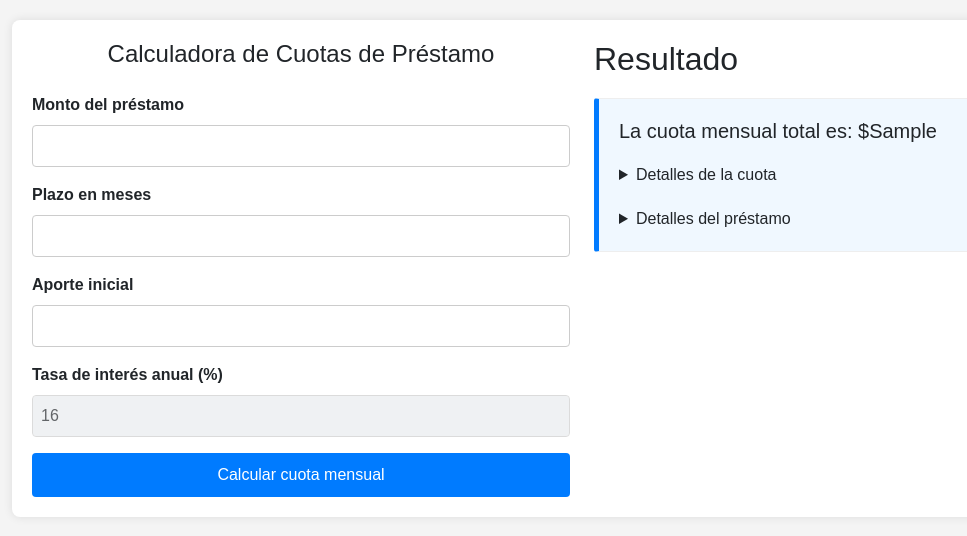
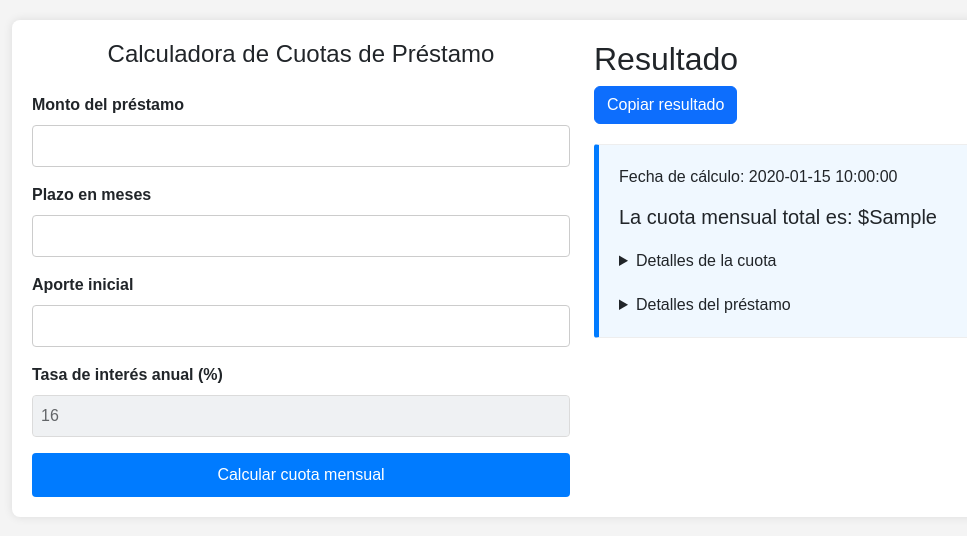
Before and after one commit to ecusi16/Public_CalculadoraCuotas, a Flask app: template templates/index.html in a window 1280 px wide. Shown: the top 536 px of the page, without its empty margins (58-1025 px from the left). Run offline with Flask 3, Linux system fonts and the light colour scheme; the template is opened without the code that fills it: most values are stand-ins (such as "Sample title", 1, 10 or a date in 2020).

Commit message:
Agregar opcion copiar en portapapeles

```diff
--- a/app.py
+++ b/app.py
@@ -1,5 +1,6 @@
 from flask import Flask, render_template, request, Blueprint, flash
 from calculadora_cuotas import obtener_cuota_mensual_total
+from datetime import datetime
 
 main = Blueprint('main', __name__)
 
@@ -12,6 +13,9 @@ def index():
     monto = None
     plazo = None
     aporte_inicial = None
+
+    # Obtener la fecha actual
+    fecha_calculo = datetime.now().strftime('%Y-%m-%d %H:%M:%S')
     if request.method == 'POST':
         try:
             monto = float(request.form['monto'])
@@ -31,7 +35,8 @@ def index():
 
             return render_template('index.html', cuota_mensual=cuota_mensual, detalles=detalles, \
                             tasa_interes=tasa_interes, monto=monto, \
-                            plazo=plazo, aporte_inicial=aporte_inicial)
+                            plazo=plazo, aporte_inicial=aporte_inicial,
+                            fecha_calculo=fecha_calculo)
         except ValueError as e:
             error_message = str(e)
         except Exception as e:
@@ -42,7 +47,8 @@ def index():
     return render_template('index.html', cuota_mensual=cuota_mensual, \
                            detalles=detalles, \
                            tasa_interes=tasa_interes, monto=monto, \
-                           plazo=plazo, aporte_inicial=aporte_inicial)
+                           plazo=plazo, aporte_inicial=aporte_inicial,
+                           fecha_calculo=fecha_calculo)
 
 
 def create_app():
--- a/templates/index.html
+++ b/templates/index.html
@@ -72,6 +72,49 @@
             border-left-color: #007bff;
             background-color: #f0f8ff;
         }
+
+        /* Estilos para el popup de notificación */
+        #notification {
+            visibility: hidden;
+            min-width: 250px;
+            margin-left: -125px;
+            background-color: #333;
+            color: #fff;
+            text-align: center;
+            border-radius: 2px;
+            padding: 16px;
+            position: fixed;
+            z-index: 1;
+            left: 50%;
+            bottom: 30px;
+            font-size: 17px;
+        }
+
+        #notification.show {
+            visibility: visible;
+            -webkit-animation: fadein 0.5s, fadeout 0.5s 2.5s;
+            animation: fadein 0.5s, fadeout 0.5s 2.5s;
+        }
+
+        @-webkit-keyframes fadein {
+            from {bottom: 0; opacity: 0;}
+            to {bottom: 30px; opacity: 1;}
+        }
+
+        @keyframes fadein {
+            from {bottom: 0; opacity: 0;}
+            to {bottom: 30px; opacity: 1;}
+        }
+
+        @-webkit-keyframes fadeout {
+            from {bottom: 30px; opacity: 1;}
+            to {bottom: 0; opacity: 0;}
+        }
+
+        @keyframes fadeout {
+            from {bottom: 30px; opacity: 1;}
+            to {bottom: 0; opacity: 0;}
+        }
     </style>
 </head>
 <body>
@@ -112,7 +155,9 @@
                 {% if cuota_mensual is not none %}
 
                     <h2>Resultado</h2>
-                    <div class="callout callout-primary">
+                    <button onclick="copiarTexto()" class="btn btn-primary">Copiar resultado</button>
+                    <div class="callout callout-primary" id="resultado">
+                    <p>Fecha de cálculo: {{ fecha_calculo }}</p>
                     <h5>La cuota mensual total es: ${{ cuota_mensual }}</h5>
                     <details>
                         <summary>Detalles de la cuota</summary>
@@ -132,8 +177,52 @@
 
                 {% endif %}
             </div>
+
         </div>
+        <div id="notification">Texto copiado al portapapeles</div>
     </div>
+    <script>
+        function copiarTexto() {
+            // Expandir todos los elementos <details>
+                document.querySelectorAll("details").forEach((detail) => {
+                detail.open = true;
+            });
+
+            // Crear un rango y seleccionar el contenido del div "resultado"
+            var range = document.createRange();
+            range.selectNode(document.getElementById("resultado"));
+            window.getSelection().removeAllRanges();
+            window.getSelection().addRange(range);
+
+            try {
+                document.execCommand("copy");
+                window.getSelection().removeAllRanges();
+                mostrarNotificacion("Texto copiado al portapapeles");
+            } catch (err) {
+                mostrarNotificacion("Hubo un error al copiar el texto");
+            }
+        }
+
+        function mostrarNotificacion(mensaje) {
+            var notification = document.createElement("div");
+            notification.style.position = "fixed";
+            notification.style.bottom = "20px";
+            notification.style.left = "50%";
+            notification.style.transform = "translateX(-50%)";
+            notification.style.backgroundColor = "#333";
+            notification.style.color = "#fff";
+            notification.style.padding = "10px 20px";
+            notification.style.borderRadius = "5px";
+            notification.style.zIndex = 1000;
+            notification.innerText = mensaje;
+
+            document.body.appendChild(notification);
+
+            setTimeout(function() {
+                notification.remove();
+            }, 3000);
+        }
+    </script>
     <script src="https://cdn.jsdelivr.net/npm/bootstrap@5.3.0/dist/js/bootstrap.bundle.min.js"></script>
 </body>
 </html>
```
